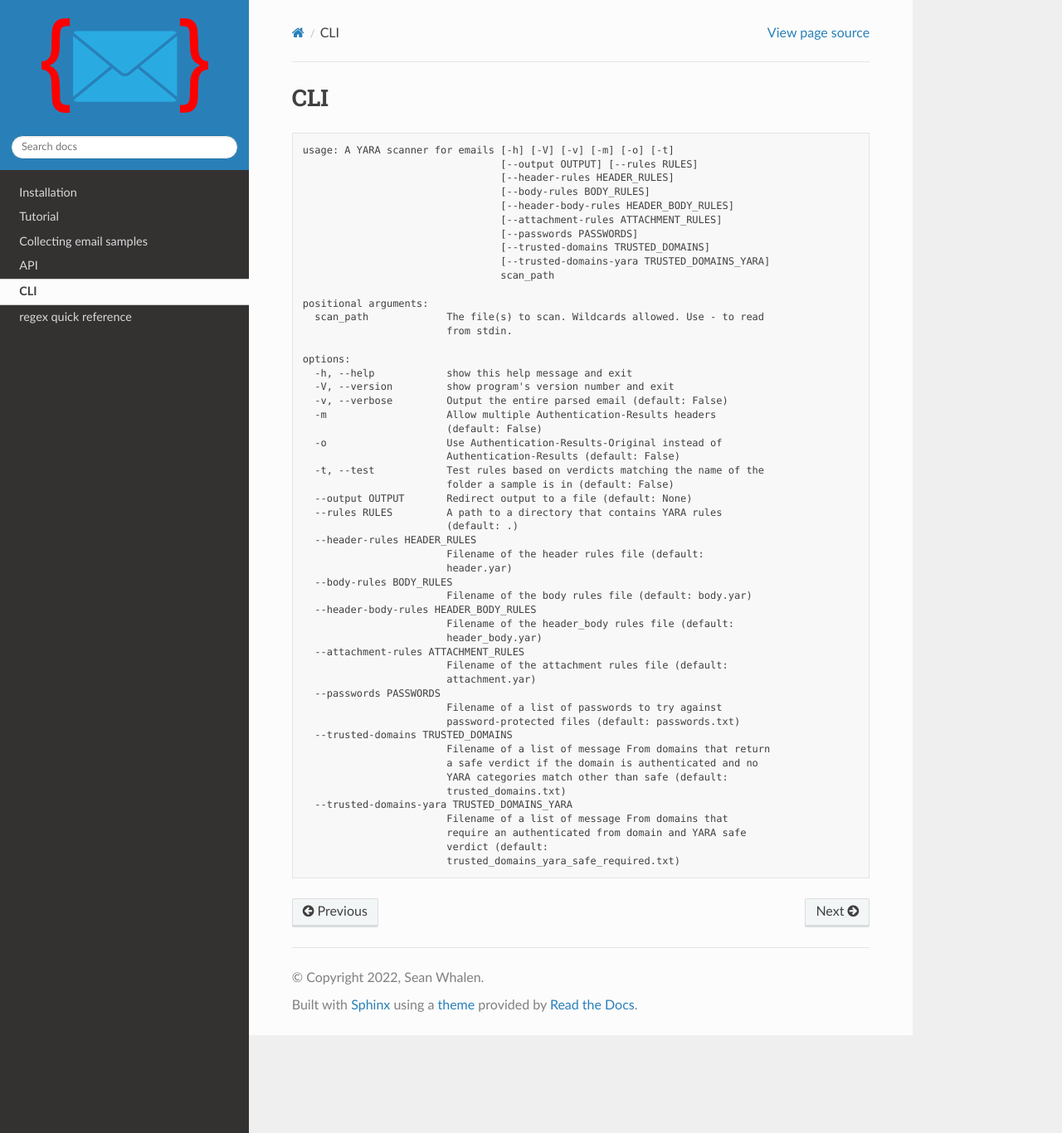
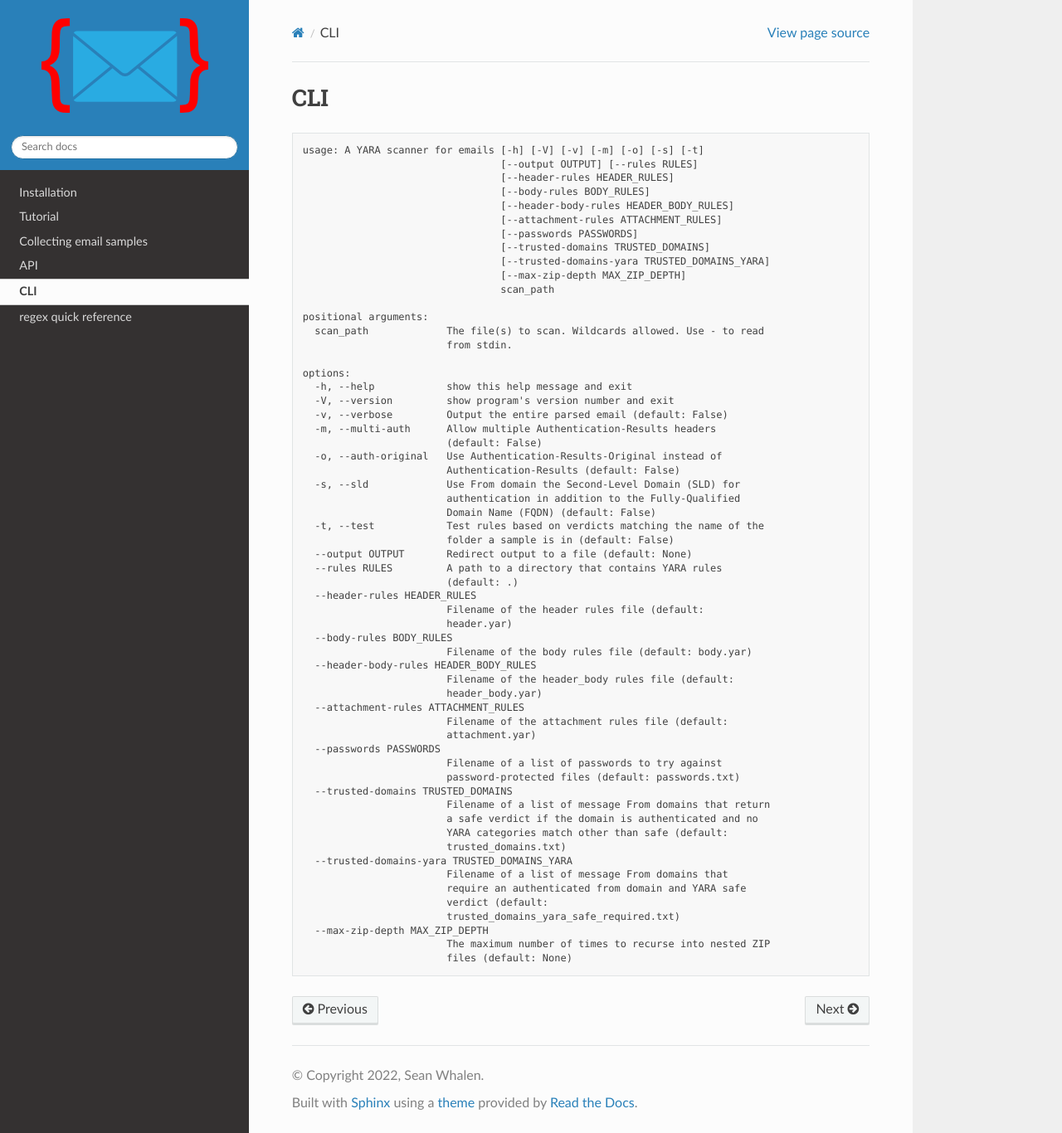
Before and after one commit to seanthegeek/yaramail, a Sphinx documentation site: the page built from docs/source/cli.md, in a window 1280 px wide and 1366 px high. Shown: the whole window at 83% size. Built offline with Sphinx 7.4.7 and the Read the Docs theme 2.0.0, drawn with Linux system fonts in a browser that asks for light colours.

Commit message:
2.0.2
- The `include_sld_in_auth_check` parameter in `MailScanner.__init__()` is now `False` by default
- Added `-s/--sld` and `--max-zip-depth` options to the CLI
- Removed CLI and installation documentation from `README.md`

````diff
--- a/docs/source/cli.md
+++ b/docs/source/cli.md
@@ -1,7 +1,7 @@
 # CLI
 
 ```text
-usage: A YARA scanner for emails [-h] [-V] [-v] [-m] [-o] [-t]
+usage: A YARA scanner for emails [-h] [-V] [-v] [-m] [-o] [-s] [-t]
                                  [--output OUTPUT] [--rules RULES]
                                  [--header-rules HEADER_RULES]
                                  [--body-rules BODY_RULES]
@@ -10,6 +10,7 @@ usage: A YARA scanner for emails [-h] [-V] [-v] [-m] [-o] [-t]
                                  [--passwords PASSWORDS]
                                  [--trusted-domains TRUSTED_DOMAINS]
                                  [--trusted-domains-yara TRUSTED_DOMAINS_YARA]
+                                 [--max-zip-depth MAX_ZIP_DEPTH]
                                  scan_path
 
 positional arguments:
@@ -20,10 +21,13 @@ options:
   -h, --help            show this help message and exit
   -V, --version         show program's version number and exit
   -v, --verbose         Output the entire parsed email (default: False)
-  -m                    Allow multiple Authentication-Results headers
+  -m, --multi-auth      Allow multiple Authentication-Results headers
                         (default: False)
-  -o                    Use Authentication-Results-Original instead of
+  -o, --auth-original   Use Authentication-Results-Original instead of
                         Authentication-Results (default: False)
+  -s, --sld             Use From domain the Second-Level Domain (SLD) for
+                        authentication in addition to the Fully-Qualified
+                        Domain Name (FQDN) (default: False)
   -t, --test            Test rules based on verdicts matching the name of the
                         folder a sample is in (default: False)
   --output OUTPUT       Redirect output to a file (default: None)
@@ -53,4 +57,7 @@ options:
                         require an authenticated from domain and YARA safe
                         verdict (default:
                         trusted_domains_yara_safe_required.txt)
+  --max-zip-depth MAX_ZIP_DEPTH
+                        The maximum number of times to recurse into nested ZIP
+                        files (default: None)
 ```
````
Also changed, not shown: CHANGELOG.md (+6 -0 lines), README.md (+1 -108 lines), docs/source/index.md (+1 -0 lines), yaramail/__init__.py (+6 -4 lines), 1 other file.
